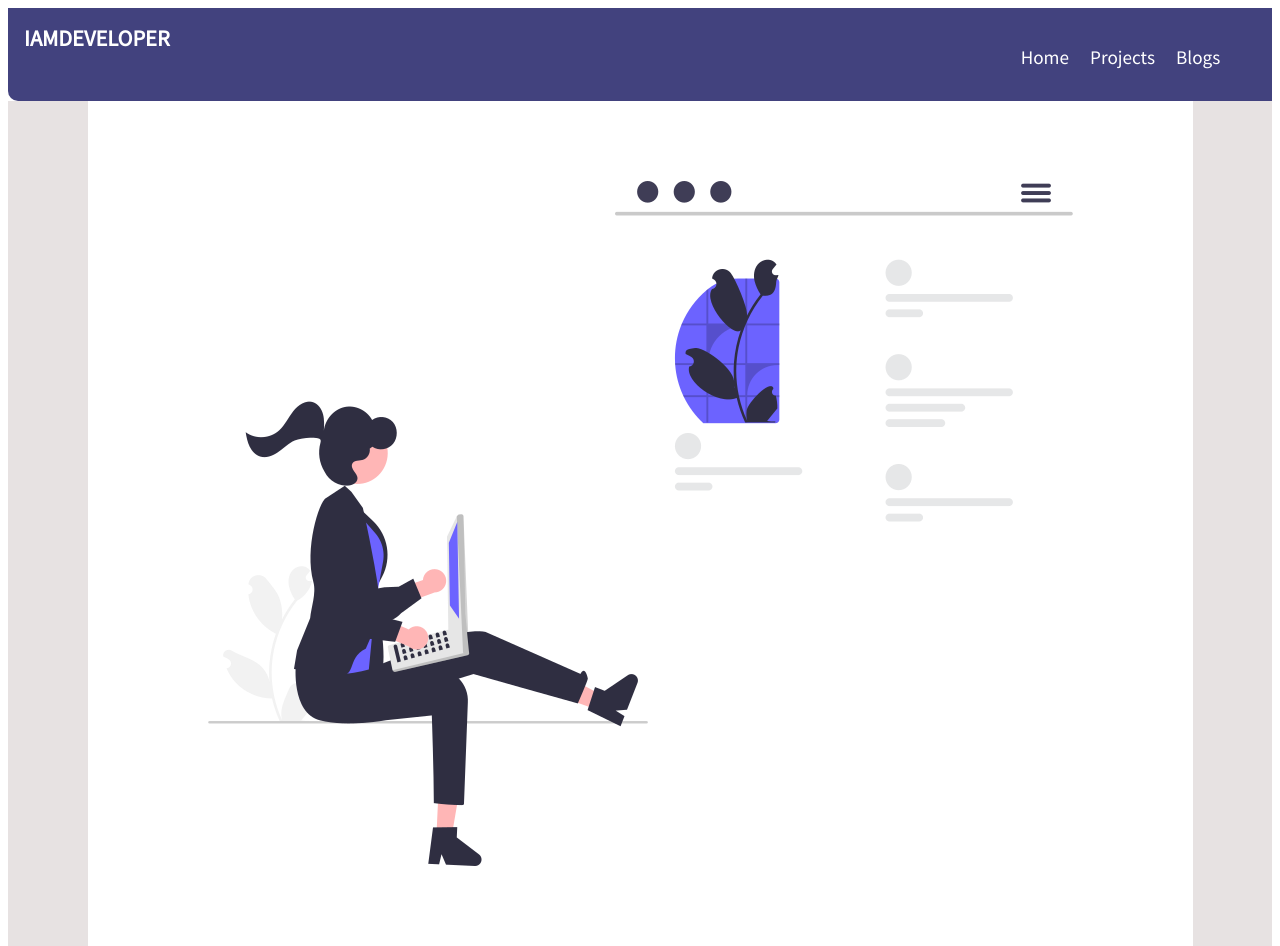
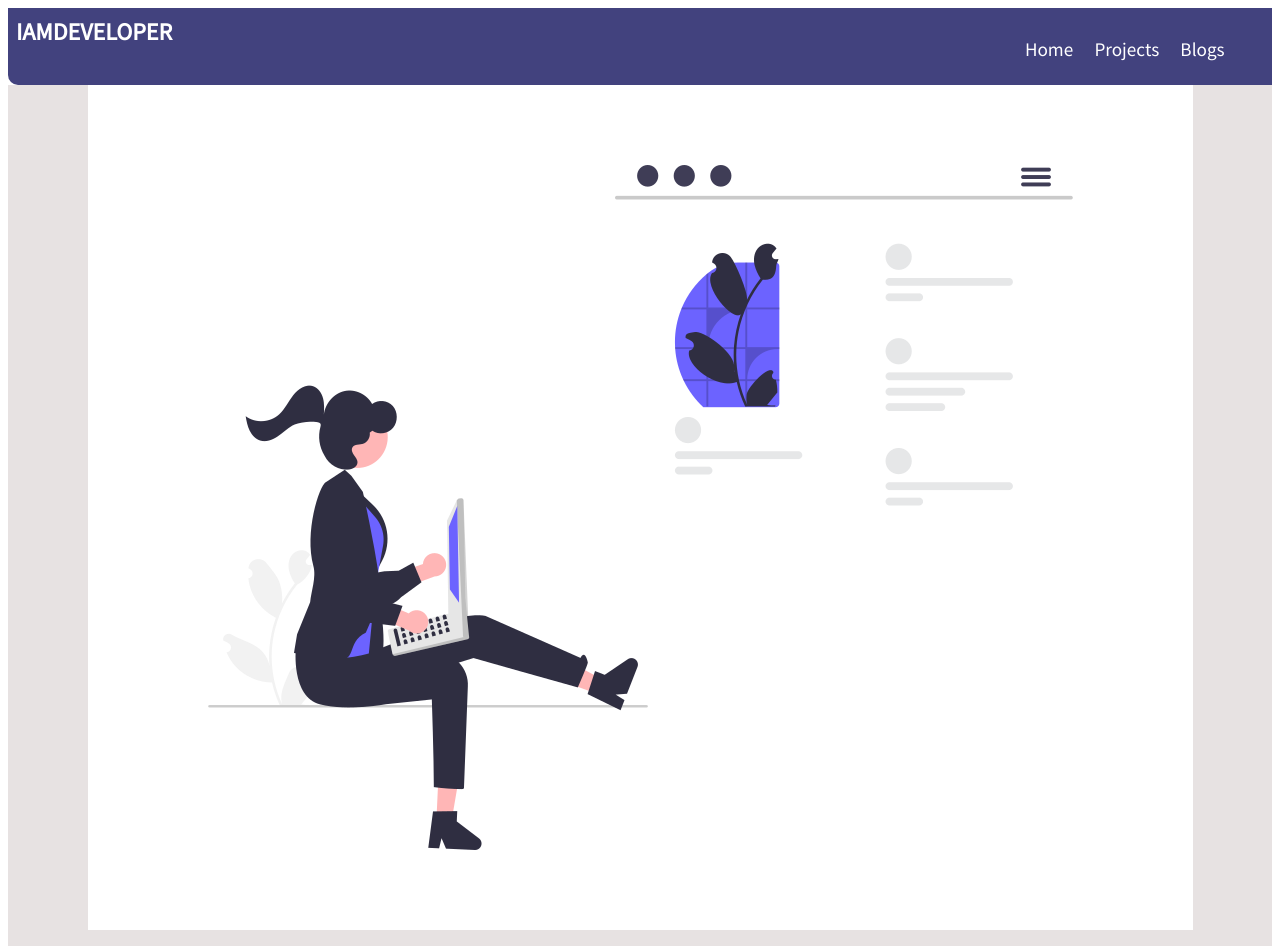
Before and after one commit to yogeshthorecha/adarshbalika, a plain HTML site: page index.html in a window 1280 px wide. Shown: the top 946 px of the page. Drawn offline with Linux system fonts and the light colour scheme.

Commit message:
Update styles.css

```diff
--- a/styles.css
+++ b/styles.css
@@ -1,7 +1,7 @@
 .navigation{
     background-color:rgb(66, 66, 126);
     color:white;
-    padding:1rem;
+    padding:0.5rem;
     display:flex;
     align-items:flex-start;
     font-family:Verdana, Geneva, Tahoma, sans-serif;
@@ -24,7 +24,7 @@
     margin-top:1.3rem;
 }
 .main-head{
-    font-size:1.4rem;
+    font-size:1.5rem;
 
      font-family: 'Source Sans Pro', sans-serif;
     font-weight:bold;
```
